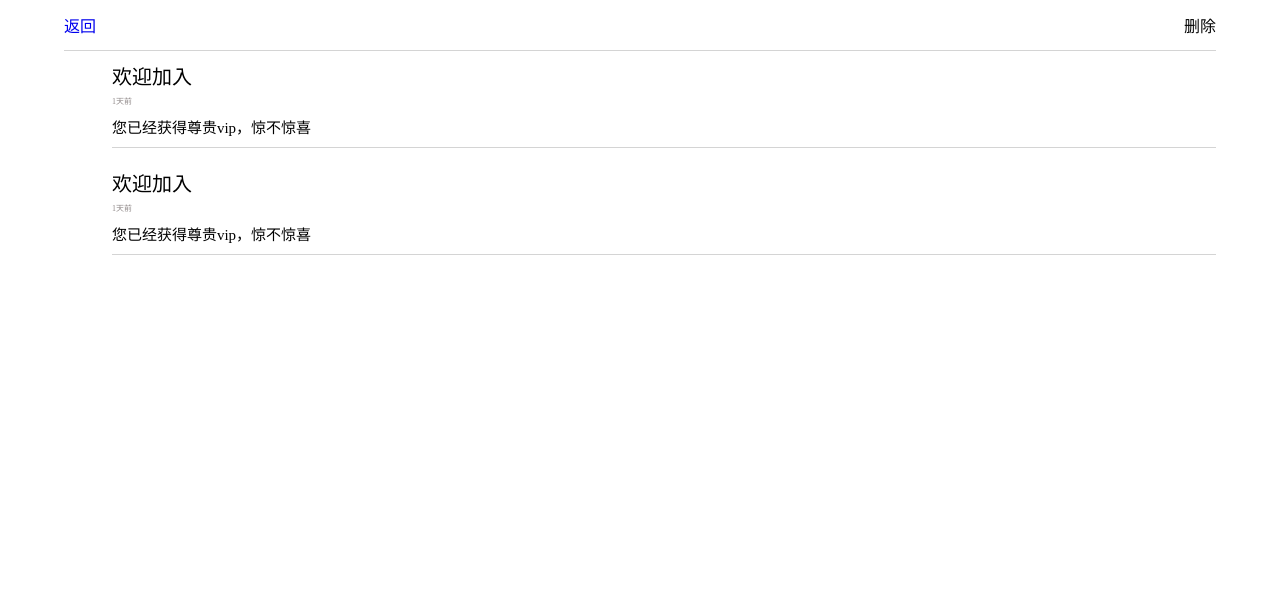
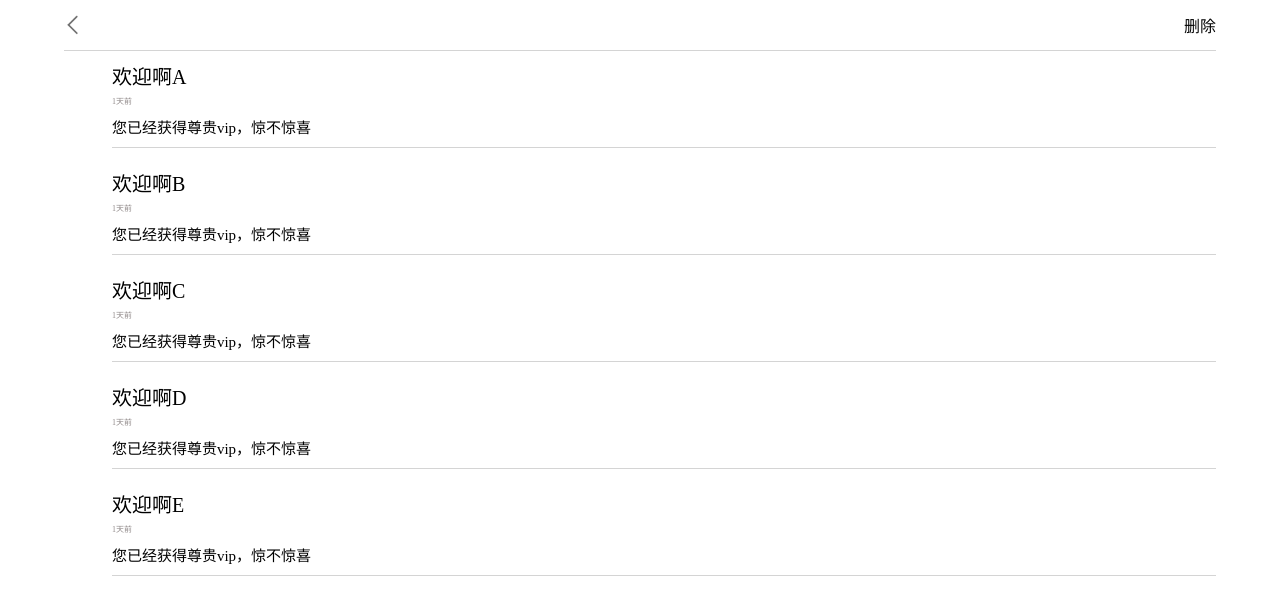
Before and after one commit to PPwindow/pro, a Vue app: page /#/txiaoxi in a window 1280 px wide. Shown: the top 602 px of the page. Built offline with nearby package versions, Linux system fonts and the light colour scheme; what mint-ui would draw is missing.

Commit message:
tx消息修改

```diff
--- a/src/components/tongzhi.vue
+++ b/src/components/tongzhi.vue
@@ -13,19 +13,19 @@
       <mt-tab-container-item id="tab1">
         <div class="ttongzhiA">
           <router-link to="/txiaoxi" ><div class="ttongzhia">
-            系统消息
+            <div>系统消息</div> <div class="ttongzhiaimg"><img src="../assets/txiaoxi/tjingru.png"></div>
             </div></router-link>
           <router-link to="/txiaoxi"><div class="ttongzhia">
-            @我的
+           <div>@我的</div> <div class="ttongzhiaimg"><img src="../assets/txiaoxi/tjingru.png"></div>
           </div></router-link>
           <router-link to="/txiaoxi"><div class="ttongzhia">
-            评论通知
+           <div>评论通知</div> <div class="ttongzhiaimg"><img src="../assets/txiaoxi/tjingru.png"></div>
           </div></router-link>
           <router-link to="/txiaoxi"><div class="ttongzhia">
-            更多通知
+           <div>更多通知</div> <div class="ttongzhiaimg"><img src="../assets/txiaoxi/tjingru.png"></div>
           </div></router-link>
           <router-link to="/tongzhi"><div class="ttongzhia">
-            阅读推荐
+           <div>阅读推荐</div> <div class="ttongzhiaimg"><img src="../assets/txiaoxi/tjingru.png"></div>
           </div></router-link>
           <div class="ttongzhiimg"><img src=""></div>
           <div class="ttongzhitxt">
@@ -78,6 +78,18 @@ export default {
   line-height: 50px;
   color: #000;
   border-bottom:1px solid #d4d4d4;
+  display: flex;
+  justify-content: space-between;/*左右对齐*/
+  align-items: center;/*垂直居中*/
+}
+.ttongzhiaimg{
+  width: 20px;
+  height: 20px;
+}
+.ttongzhiaimg>img{
+  max-width: 100%;
+  max-height: 100%;
+  vertical-align: top;
 }
 .ttongzhiB{
   margin-top: 50px;
--- a/src/components/txiaoxi.vue
+++ b/src/components/txiaoxi.vue
@@ -1,30 +1,27 @@
 <template>
 <div class="txiaoxia">
-  <div class="txiaoxihd">
-    <router-link to="/tongzhi"><div>返回</div></router-link>
-    <div>删除</div>
+  <!-- 顶部切换样式 -->
+  <div class="txiaoxihd" v-show="fan">
+    <div class="txiaoxihdfanhui" @click="back"><img src="../assets/txiaoxi/tfanhui.png"></div>
+    <div @click="qiehuan" v-show="sc">删除</div>
   </div>
+  <div class="txiaoxihd" v-show="!fan">
+    <div @click="fanhuia">返回</div>
+    <div @click="dela">全部删除</div>
+  </div>
+  <!-- 底部内容样式 -->
   <div class="txiaoxibtA" v-show="sh">
-    <ul class="txiaoxibtAul">
-      <li>
+    <ul class="txiaoxibtAul" @click="del($event)">
+      <li v-for="(tass,i) of tasks" :key="i">
         <div class="txiaoxibtA1">
           <div class="txiaoxibtA1img"><img src=""></div>
           <div class="txiaoxibtA1txt">
-            <div class="txiaoxibtA1txta">欢迎加入</div>
-            <div class="txiaoxibtA1txtb">1天前</div>
-            <div class="txiaoxibtA1txtc">您已经获得尊贵vip，惊不惊喜</div>
+            <div class="txiaoxibtA1txta">{{tass.biaoti}}</div>
+            <div class="txiaoxibtA1txtb">{{tass.time}}</div>
+            <div class="txiaoxibtA1txtc">{{tass.neirong}}</div>
           </div>
         </div>
-      </li>
-      <li>
-        <div class="txiaoxibtA1">
-          <div class="txiaoxibtA1img"><img src=""></div>
-          <div class="txiaoxibtA1txt">
-            <div class="txiaoxibtA1txta">欢迎加入</div>
-            <div class="txiaoxibtA1txtb">1天前</div>
-            <div class="txiaoxibtA1txtc">您已经获得尊贵vip，惊不惊喜</div>
-          </div>
-        </div>
+        <b class="shanchu" :data-i="i" v-show="x">x</b>
       </li>
     </ul>
   </div>
@@ -37,9 +34,60 @@
 export default {
   data() {
     return {
-      sh:true
+      sh:true,
+      fan:true,
+      x:false,
+      sc:false,
+      tasks:[
+        {biaoti:"欢迎啊A",time:"1天前",neirong:"您已经获得尊贵vip，惊不惊喜"},
+        {biaoti:"欢迎啊B",time:"1天前",neirong:"您已经获得尊贵vip，惊不惊喜"},
+        {biaoti:"欢迎啊C",time:"1天前",neirong:"您已经获得尊贵vip，惊不惊喜"},
+        {biaoti:"欢迎啊D",time:"1天前",neirong:"您已经获得尊贵vip，惊不惊喜"},
+        {biaoti:"欢迎啊E",time:"1天前",neirong:"您已经获得尊贵vip，惊不惊喜"}
+      ]
     }
   },
+  methods:{
+    qiehuan(){
+      this.fan=false;
+      this.x=true;
+    },
+    fanhuia(){
+      this.fan=true;
+      this.x=false;
+    },
+     del(e){
+          //只有b元素才能触发事件
+          if(e.target.nodeName==="B"){
+    //获得当前b元素上绑定的自定义扩展属性的i的值，当前li的下标
+            var i=e.target.dataset.i;
+            //删除当前li
+
+          this.tasks.splice(i,1)
+          }
+     },
+     dela(e){
+       var i=e.target.dataset.i;
+       this.tasks.splice(i)
+     },
+     createcode(){
+        console.log(this.tasks.length)
+        if(this.tasks.length>0){
+          this.sc=true;
+        }else{
+          this.sc=false;
+        }
+     },
+     back(){
+       this.$router.go(-1);
+     }
+
+
+  },
+  mounted:function(){
+    this.createcode();
+  }
+
 }
 </script>
 <style scoped>
@@ -62,10 +110,23 @@ a{text-decoration:none}
   border-bottom:1px solid #d4d4d4;
 
 }
+.txiaoxihdfanhui{
+  width: 20px;
+  height: 20px;
+}
+.txiaoxihdfanhui>img{
+  max-width: 100%;
+  max-height: 100%;
+}
 .txiaoxibtAul>li{
   margin-bottom: 20px;
+  position: relative;
 }
-
+.shanchu{
+  position: absolute;
+  top: 0;
+  right: 0;
+}
 .txiaoxibtBa{
   margin: 30px auto 0;
   text-align: center;
```
Also changed, not shown: src/assets/txiaoxi/tfanhui.png (added), src/assets/txiaoxi/tjingru.png (added).
